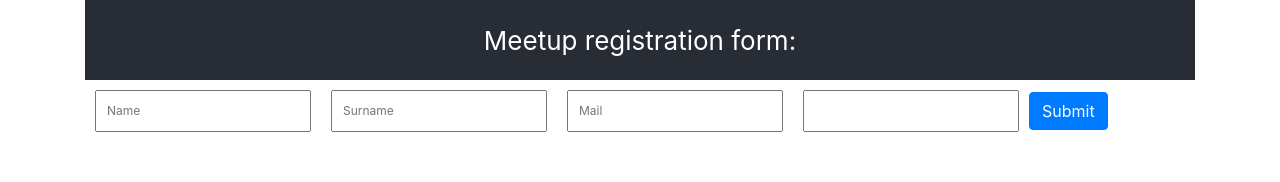
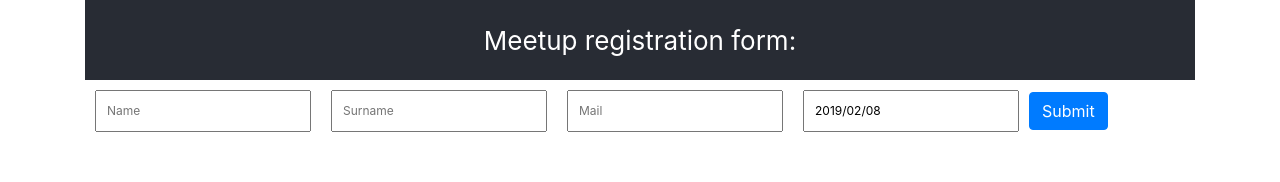
Before and after one commit to grzegorzgebala/brainhub, a React (Create React App) app: page / in a window 1280 px wide. Shown: the top 182 px of the page. Built offline with nearby package versions, Linux system fonts and the light colour scheme.

Commit message:
Problem with proper date send to db

```diff
--- a/models/product.js
+++ b/models/product.js
@@ -7,7 +7,7 @@ const productSchema = new mongoose.Schema({
 	name: String,
 	surname: String,
 	mail: String,
-	date: String
+	date: Date
 });
 
 // Return model
--- a/server.js
+++ b/server.js
@@ -10,9 +10,10 @@ mongoose.connect('mongodb://localhost/brainhub');
 // Express
 let app = express();
 
+app.use(cors());
 app.use(bodyParser.urlencoded({ extended: true }));
 app.use(bodyParser.json());
-app.use(cors());
+
 
 //Routes
 app.use('/api', require('./routes/api'));
--- a/src/App.js
+++ b/src/App.js
@@ -49,8 +49,6 @@ class App extends React.Component {
 			.then(res => console.log(res.data));
 	}
 
-
-
 	render() {
 		return (
 			<div className="container">
@@ -60,7 +58,7 @@ class App extends React.Component {
 					name={ this.state.name }
 					surname={ this.state.surname }
 					mail={ this.state.mail }
-					date={ this.state.startDate }
+					date={ this.state.date }
 					error={ this.state.error }
 				/>
 			</div>
--- a/src/components/Form.js
+++ b/src/components/Form.js
@@ -1,7 +1,6 @@
 import React from 'react';
 import DatePicker from 'react-datepicker';
 import '../../node_modules/react-datepicker/dist/react-datepicker.css';
-import moment from 'moment';
 
 class Form extends React.Component {
 	constructor (props) {
@@ -10,19 +9,12 @@ class Form extends React.Component {
 			startDate: new Date()
 		};
 		this.handleChange = this.handleChange.bind(this);
-		this.handleSubmit = this.handleSubmit.bind(this);
 	}
 
 	handleChange(date) {
 		this.setState({
 	  		startDate: date
 		});
-	}
-
-	handleSubmit(e) {
-		e.preventDefault();
-		let main = this.state.startDate
-		console.log(main.format('L'));
 	}
 
 	render () {
@@ -33,12 +25,10 @@ class Form extends React.Component {
 				<input type="text" name="mail" placeholder="Mail" />
 				<DatePicker
 					name="DatePicker"
-					onSelect={this.handleSubmit}
 					onChange={this.handleChange}
-					value={this.state.startDate}
-					showTimeSelect
-					dateFormat="Pp"
-				/>
+					selected={this.state.startDate}
+        			dateFormat="yyyy/MM/dd"
+        		/>
 				<button className="btn btn-primary">Submit</button>
 			</form>
 		);
--- a/src/components/List.js
+++ b/src/components/List.js
@@ -2,7 +2,7 @@ import React from 'react';
 
 const List = props => (
 	<div>
-		{ props.name && props.surname && props.mail && <p>User: { props.name } { props.surname }, { props.mail }, { props.date }</p> }
+		{ props.name && props.surname && props.mail && props.date && <p>User: { props.name } { props.surname }, { props.mail }, { props.date }</p> }
 		{ props.error && <p>{ props.error }</p> }
 	</div>
 );
```
